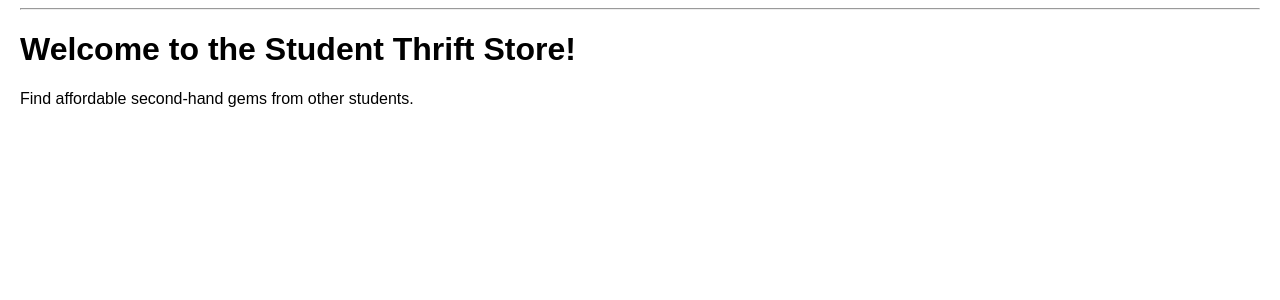
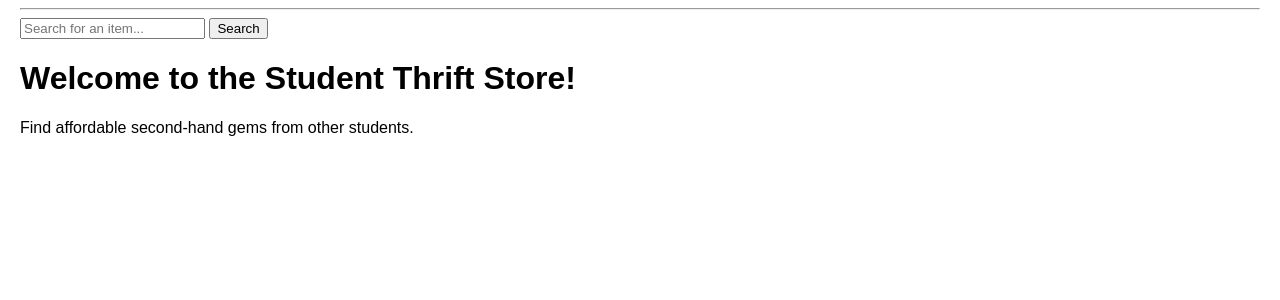
Before and after one commit to Chinz7007/ThriftIt, a Flask app: page / in a window 1280 px wide. Shown: the part 38-338 px from the top of the page. Run offline with Flask 3, Linux system fonts and the light colour scheme.

Commit message:
Added a search bar in the home page and made some logic fixes

```diff
--- a/app.py
+++ b/app.py
@@ -32,8 +32,13 @@ def home():
 
 @app.route("/products")
 def products():
-    all_products = Product.query.all()
-    return render_template("products.html", products= all_products)
+    search = request.args.get("q")  # Get search input from URL
+    if search:
+        products = Product.query.filter(Product.name.ilike(f"%{search}%")).all()
+    else:
+        products = Product.query.all()
+
+    return render_template("products.html", products=products, search=search)
 
 @app.route("/upload", methods=["GET","POST"])
 def upload():
--- a/templates/home.html
+++ b/templates/home.html
@@ -10,7 +10,16 @@
         <a href="/upload">Upload Product</a>
     </nav>
     <hr>
+
+    <div class="search-bar">
+        <form action="/products" method="get">
+            <input type="text" name="q" placeholder="Search for an item...">
+            <button type="submit">Search</button>
+        </form>
+    </div>
+
 <h1>Welcome to the Student Thrift Store!</h1>
 <p>Find affordable second-hand gems from other students.</p>
+
 </body>
 </html>
```
Also changed, not shown: templates/products.html (+14 -2 lines).
